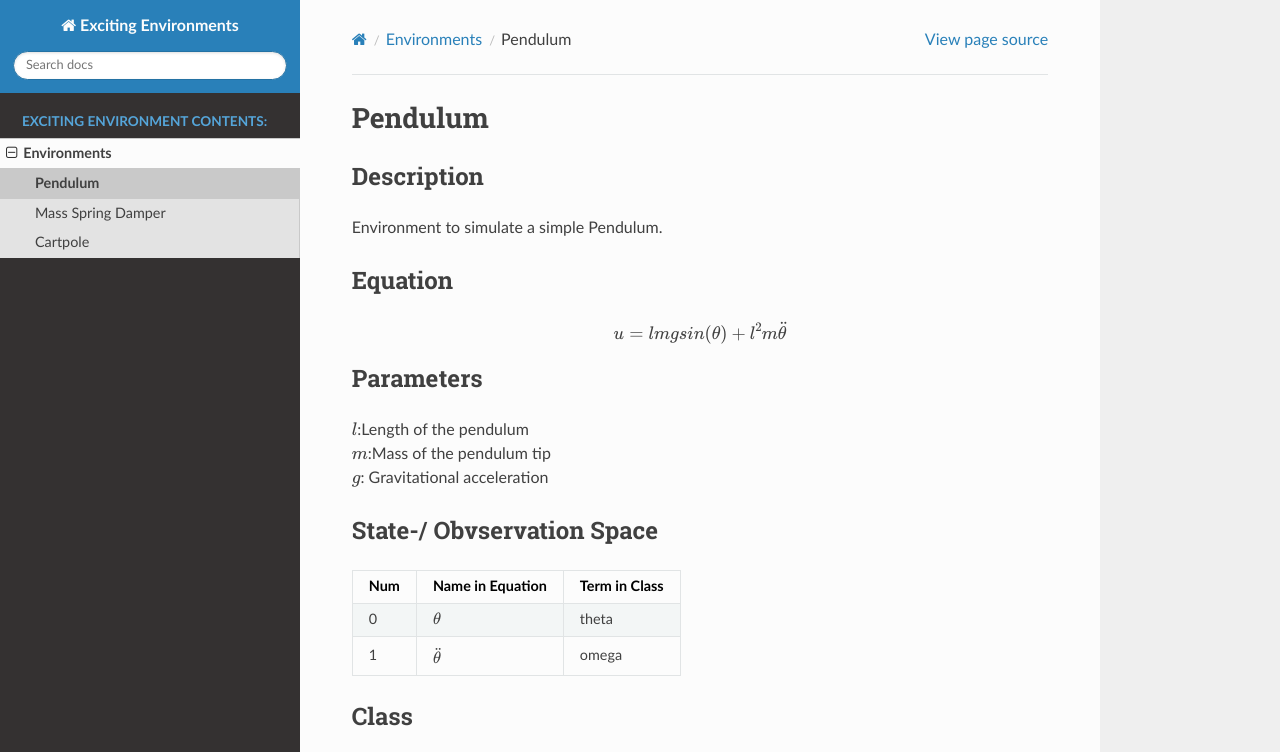
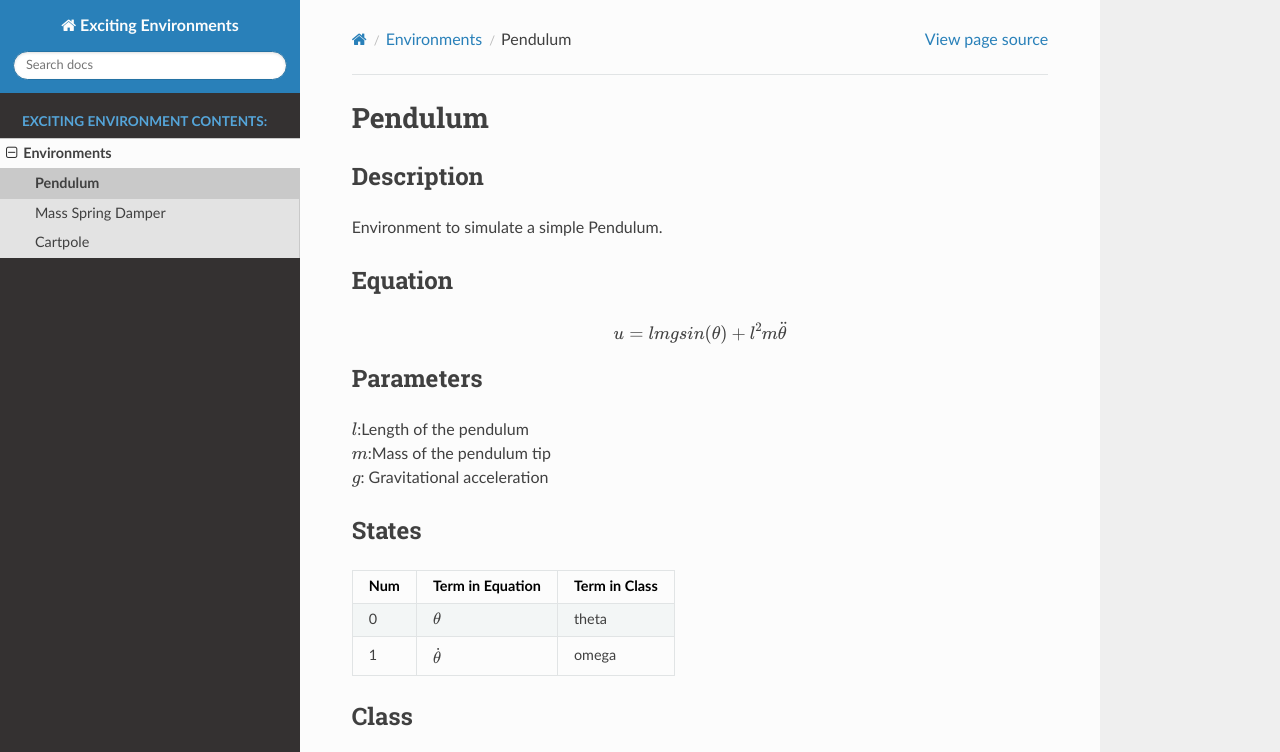
Before and after one commit to ExcitingSystems/exciting-environments, a Sphinx documentation site: the page built from docs/parts/environments/pendulum/pendulum_env.rst, in a window 1280 px wide and 1045 px high, cut to the strip 0-752 px from the top of the window. Built offline with Sphinx 7.4.7 and the Read the Docs theme 2.0.0, drawn with Linux system fonts in a browser that asks for light colours; pages that are not in the unit, such as notebooks, are missing from menus.

Commit message:
docu change

```diff
--- a/docs/parts/environments/environment.rst
+++ b/docs/parts/environments/environment.rst
@@ -17,6 +17,7 @@ Pendulum                                                             ``'Pendulum
 .. toctree::
    :maxdepth: 3
    :caption: Environments:
+   :titlesonly:
    :glob:
 
    pendulum/pendulum_env
--- a/docs/parts/environments/pendulum/pendulum_env.rst
+++ b/docs/parts/environments/pendulum/pendulum_env.rst
@@ -18,14 +18,14 @@ Parameters
 | :math:`m`:Mass of the pendulum tip
 | :math:`g`: Gravitational acceleration
 
-State-/ Obvservation Space
+States
 --------------------------------------------------
 
 ====== ==========================  ==============
-Num    Name in Equation            Term in Class
+Num    Term in Equation            Term in Class
 ====== ==========================  ==============
 0      :math:`\theta`              theta
-1      :math:`\ddot{\theta}`       omega
+1      :math:`\dot{\theta}`        omega
 ====== ==========================  ==============
 
 Class
```
